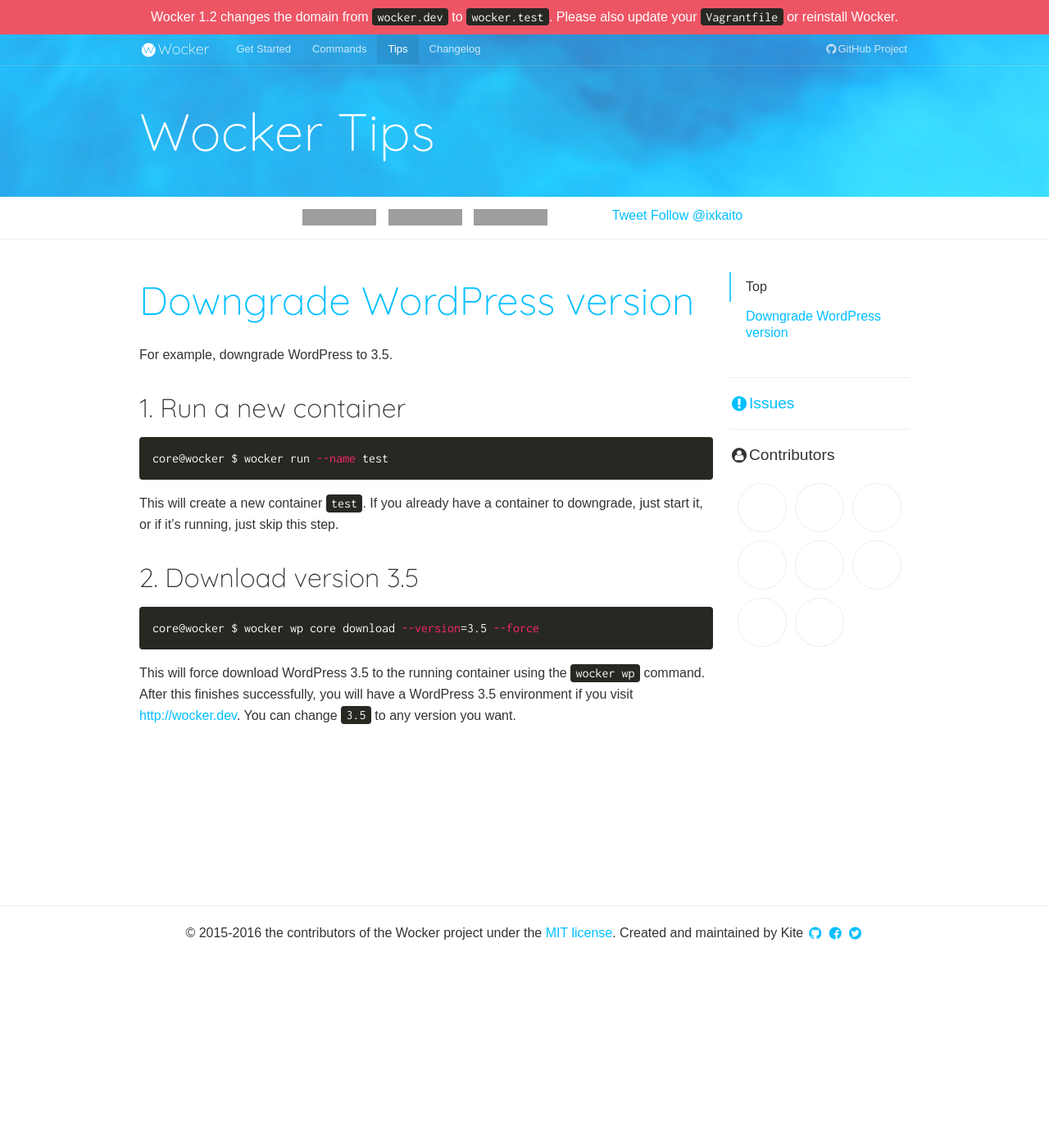
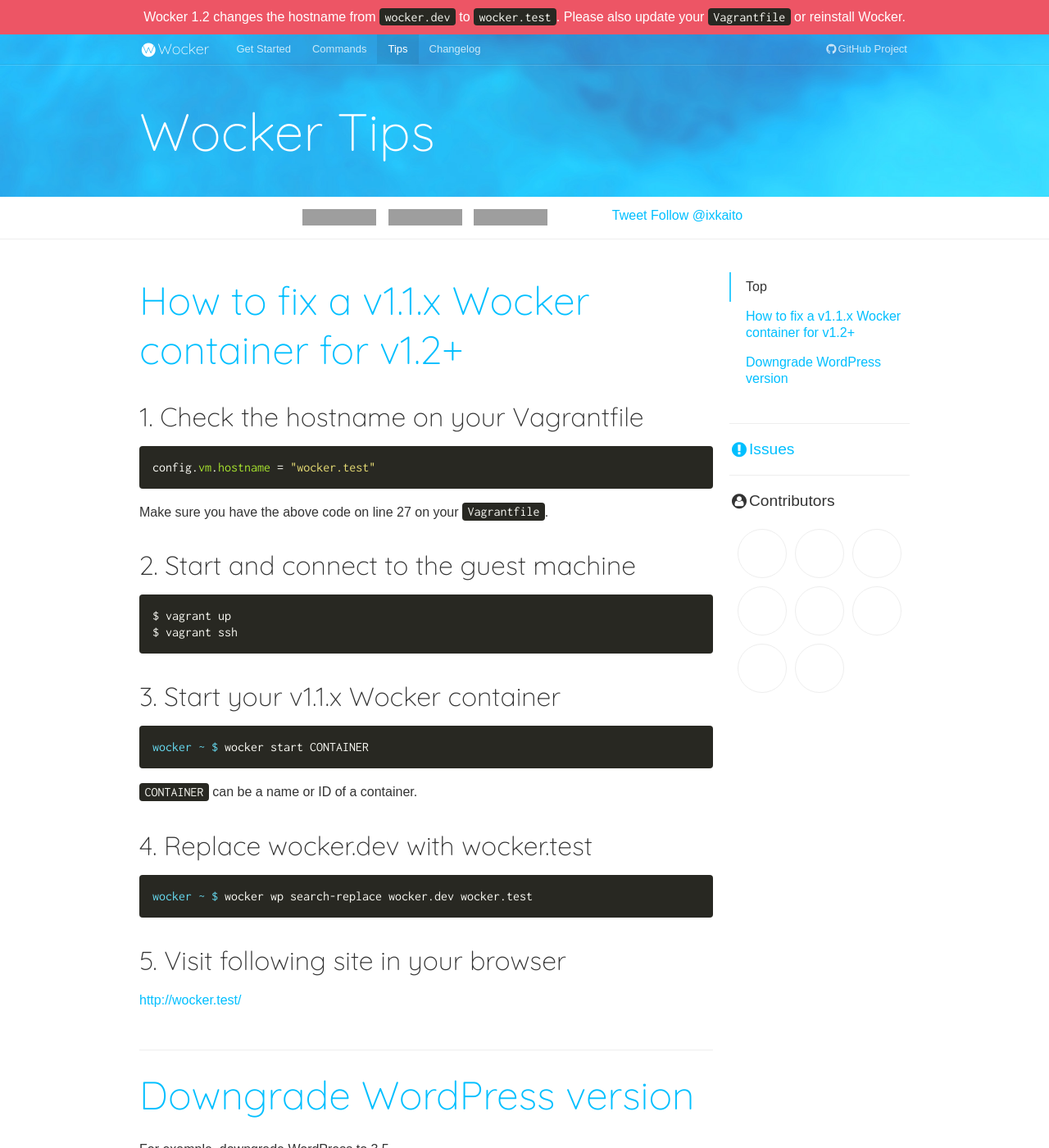
Before and after one commit to wckr/wckr.github.io, a Jekyll site: the page built from tips.md, in a window 1280 px wide and 1400 px high. Shown: the whole window at 82% size. Built offline with Jekyll 4.4.1, drawn with Linux system fonts in a browser that asks for light colours; nearby versions of some CDN libraries; some web fonts are replaced; a script that is not in the unit is left out; comment, search, counter and statistics services are not loaded; some of the changed text lies outside the part shown; grey boxes are pictures that could not be loaded.

Commit message:
Update tips

````diff
--- a/_includes/header.html
+++ b/_includes/header.html
@@ -50,7 +50,7 @@
 }(document, 'script', 'facebook-jssdk'));</script>
 
 <div class="above-site-header-notice">
-	<p>Wocker 1.2 changes the domain from <code>wocker.dev</code> to <code>wocker.test</code>. Please also update your <code>Vagrantfile</code> or reinstall Wocker.</p>
+	<p>Wocker 1.2 changes the hostname from <code>wocker.dev</code> to <code>wocker.test</code>. Please also update your <code>Vagrantfile</code> or reinstall Wocker.</p>
 </div>
 
 <header class="site-header">
--- a/tips.md
+++ b/tips.md
@@ -5,6 +5,40 @@
 type: tips
 ---
 
+## How to fix a v1.1.x Wocker container for v1.2+
+
+### 1. Check the hostname on your Vagrantfile
+
+```ruby
+config.vm.hostname = "wocker.test"
+```
+
+Make sure you have the above code on line 27 on your `Vagrantfile`.
+
+### 2. Start and connect to the guest machine
+
+```bash
+$ vagrant up
+$ vagrant ssh
+```
+
+### 3. Start your v1.1.x Wocker container
+
+<div class="highlight">
+  <pre><code data-lang="bash" class="language-bash"><span class="k">wocker ~ $ </span>wocker start CONTAINER</code></pre>
+</div>
+
+`CONTAINER` can be a name or ID of a container.
+
+### 4. Replace wocker.dev with wocker.test
+
+<div class="highlight">
+  <pre><code data-lang="bash" class="language-bash"><span class="k">wocker ~ $ </span>wocker wp search-replace wocker.dev wocker.test</code></pre>
+</div>
+
+### 5. Visit following site in your browser
+
+[http://wocker.test/](http://wocker.test/)
 
 ## Downgrade WordPress version
 
@@ -12,16 +46,16 @@
 
 ### 1. Run a new container
 
-```bash
-core@wocker $ wocker run --name test
-```
+<div class="highlight">
+  <pre><code data-lang="bash" class="language-bash"><span class="k">wocker ~ $ </span>wocker run --name test</code></pre>
+</div>
 
 This will create a new container `test`. If you already have a container to downgrade, just start it, or if it's running, just skip this step.
 
 ### 2. Download version 3.5
 
-```bash
-core@wocker $ wocker wp core download --version=3.5 --force
-```
+<div class="highlight">
+  <pre><code data-lang="bash" class="language-bash"><span class="k">wocker ~ $ </span>wocker wp core download --version=3.5 --force</code></pre>
+</div>
 
 This will force download WordPress 3.5 to the running container using the `wocker wp` command. After this finishes successfully, you will have a WordPress 3.5 environment if you visit [http://wocker.dev](http://wocker.dev). You can change `3.5` to any version you want.
````
Also changed, not shown: index.md (+1 -1 lines), changelog.md.
